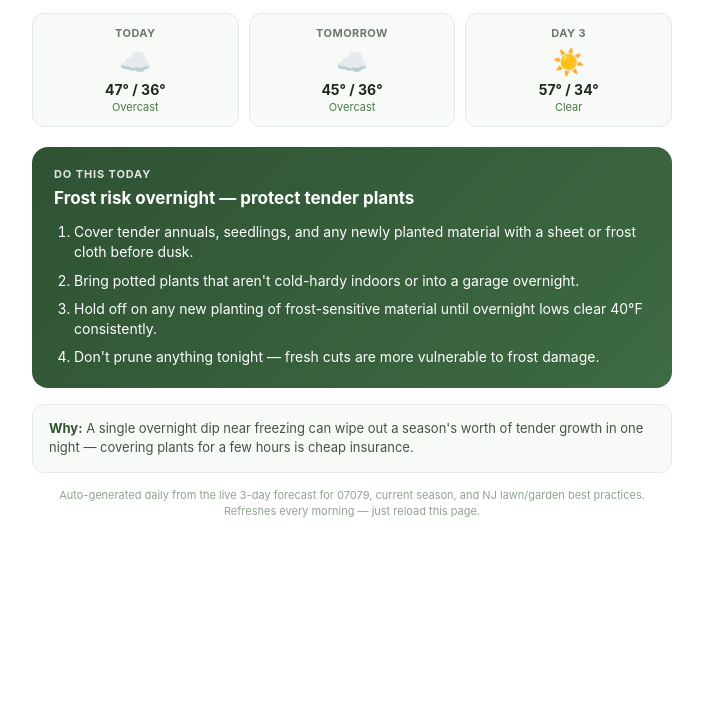
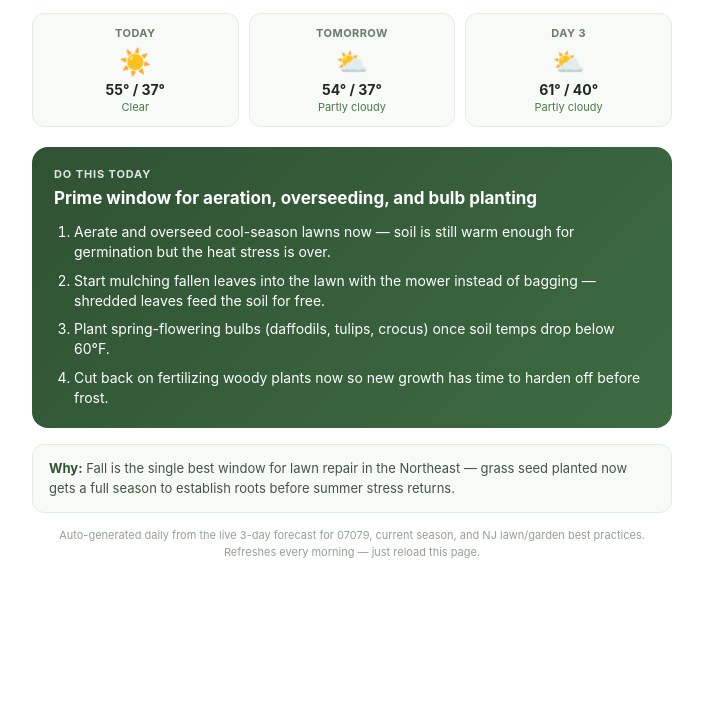
Before and after one commit to yaairalpert/Daily-Yard-Tip, a plain HTML site: page docs/index.html in a window 1280 px wide. Shown: the part 78-800 px from the top of the page, without its empty margins (288-991 px from the left). Drawn offline with Linux system fonts and the light colour scheme.

Commit message:
Update daily yard tip 2026-11-16

```diff
--- a/docs/index.html
+++ b/docs/index.html
@@ -98,43 +98,43 @@
       <p class="title">Today's Yard Tip</p>
       <p class="subtitle">South Orange, NJ &middot; 07079 &middot; Fall</p>
     </div>
-    <span class="badge">Updated Nov 15, 2026</span>
+    <span class="badge">Updated Nov 16, 2026</span>
   </div>
 
   <div class="weather-strip">
     <div class="day-card">
       <div class="day-label">Today</div>
-      <div class="icon">☁️</div>
-      <div class="temps">47° / 36°</div>
-      <div class="precip">Overcast</div>
+      <div class="icon">☀️</div>
+      <div class="temps">55° / 37°</div>
+      <div class="precip">Clear</div>
     </div>
     <div class="day-card">
       <div class="day-label">Tomorrow</div>
-      <div class="icon">☁️</div>
-      <div class="temps">45° / 36°</div>
-      <div class="precip">Overcast</div>
+      <div class="icon">⛅</div>
+      <div class="temps">54° / 37°</div>
+      <div class="precip">Partly cloudy</div>
     </div>
     <div class="day-card">
       <div class="day-label">Day 3</div>
-      <div class="icon">☀️</div>
-      <div class="temps">57° / 34°</div>
-      <div class="precip">Clear</div>
+      <div class="icon">⛅</div>
+      <div class="temps">61° / 40°</div>
+      <div class="precip">Partly cloudy</div>
     </div>
   </div>
 
   <div class="tip-card">
     <div class="tip-label">Do this today</div>
-    <h2>Frost risk overnight — protect tender plants</h2>
+    <h2>Prime window for aeration, overseeding, and bulb planting</h2>
     <ol>
-      <li>Cover tender annuals, seedlings, and any newly planted material with a sheet or frost cloth before dusk.</li>
-      <li>Bring potted plants that aren't cold-hardy indoors or into a garage overnight.</li>
-      <li>Hold off on any new planting of frost-sensitive material until overnight lows clear 40°F consistently.</li>
-      <li>Don't prune anything tonight — fresh cuts are more vulnerable to frost damage.</li>
+      <li>Aerate and overseed cool-season lawns now — soil is still warm enough for germination but the heat stress is over.</li>
+      <li>Start mulching fallen leaves into the lawn with the mower instead of bagging — shredded leaves feed the soil for free.</li>
+      <li>Plant spring-flowering bulbs (daffodils, tulips, crocus) once soil temps drop below 60°F.</li>
+      <li>Cut back on fertilizing woody plants now so new growth has time to harden off before frost.</li>
     </ol>
   </div>
 
   <div class="why">
-    <b>Why:</b> A single overnight dip near freezing can wipe out a season's worth of tender growth in one night — covering plants for a few hours is cheap insurance.
+    <b>Why:</b> Fall is the single best window for lawn repair in the Northeast — grass seed planted now gets a full season to establish roots before summer stress returns.
   </div>
 
   <div class="footer">
```
